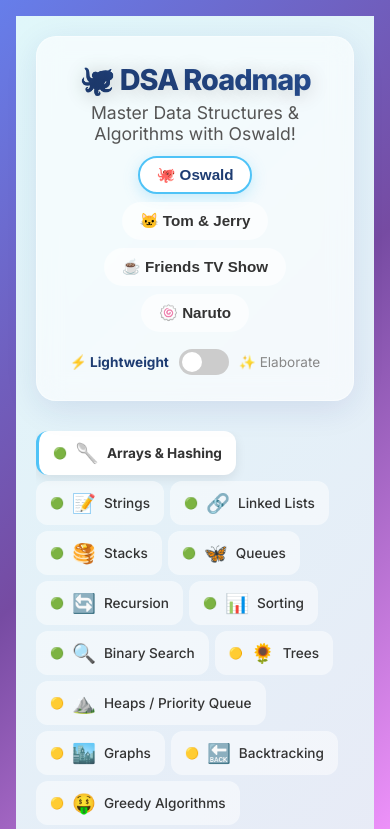
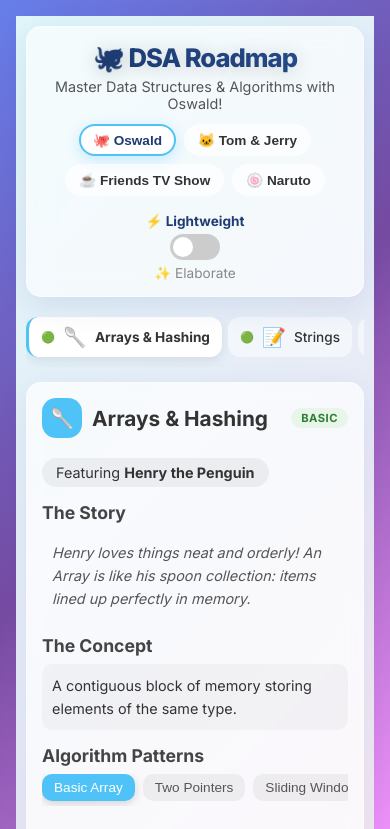
Before and after one commit to preethampoonacha/preethampoonacha.github.io, an Angular app: page /dsa-roadmap in a window 390 px wide. Shown: the top 829 px of the page. Built offline with nearby package versions, Linux system fonts and the light colour scheme; sample sign-in values are in the browser's storage.

Commit message:
style: enhance mobile responsiveness for DSA roadmap

```diff
--- a/src/app/components/dsa-roadmap/dsa-roadmap.component.css
+++ b/src/app/components/dsa-roadmap/dsa-roadmap.component.css
@@ -415,13 +415,65 @@ input:checked + .slider::before { transform: translateX(24px); }
 @keyframes float { 0%,100% { transform: translateY(0) rotate(0); } 50% { transform: translateY(-15px) rotate(10deg); } }
 
 /* ═══════════════════════════════════════════════════
-   RESPONSIVE
+   RESPONSIVE (Mobile Optimized for ~390px - 430px devices)
    ═══════════════════════════════════════════════════ */
 @media (max-width: 768px) {
-  .content-wrapper { grid-template-columns: 1fr; }
-  .sidebar { max-height: none; flex-direction: row; flex-wrap: wrap; overflow-x: auto; }
-  .nav-item { flex: 0 0 auto; white-space: nowrap; }
-  .title-container h1 { font-size: 1.8rem; }
-  .pattern-tabs { flex-wrap: nowrap; overflow-x: auto; }
-  .pattern-tab { white-space: nowrap; }
+  .roadmap-container { padding: 10px; }
+
+  .header { padding: 15px; margin-bottom: 20px; border-radius: 15px; }
+  .title-container h1 { font-size: 1.6rem; }
+  .title-container p { font-size: 0.9rem; }
+
+  .theme-btn { padding: 6px 12px; font-size: 0.85rem; }
+
+  .content-wrapper { grid-template-columns: 1fr; gap: 15px; }
+
+  /* Swipeable Sidebar */
+  .sidebar {
+    flex-direction: row; flex-wrap: nowrap;
+    overflow-x: auto; padding-bottom: 10px; max-height: none;
+    -webkit-overflow-scrolling: touch; scrollbar-width: none;
+  }
+  .sidebar::-webkit-scrollbar { display: none; }
+  .nav-item { flex: 0 0 auto; white-space: nowrap; padding: 8px 12px; }
+
+  .glass-card { padding: 15px; border-radius: 15px; }
+  .card-header { gap: 10px; flex-wrap: wrap; }
+  .card-header h2 { font-size: 1.3rem; }
+  .card-icon { width: 40px; height: 40px; font-size: 1.2rem; }
+
+  .story-text, .concept-text, .pattern-explanation { font-size: 0.9rem; padding: 10px; }
+
+  /* Swipeable Pattern Tabs */
+  .pattern-tabs {
+    flex-wrap: nowrap; overflow-x: auto; padding-bottom: 5px;
+    -webkit-overflow-scrolling: touch; scrollbar-width: none;
+  }
+  .pattern-tabs::-webkit-scrollbar { display: none; }
+  .pattern-tab { flex: 0 0 auto; white-space: nowrap; padding: 6px 12px; }
+
+  /* Scrollable Animations */
+  .animation-stage {
+    padding: 15px 10px; min-height: 100px;
+    overflow-x: auto; overflow-y: hidden;
+    -webkit-overflow-scrolling: touch; justify-content: flex-start;
+  }
+
+  /* Scale down elaborate elements slightly to fit better */
+  .elab-array, .elab-ll, .elab-stack, .elab-queue, .elab-tree, .elab-graph, .elab-sort {
+    transform: scale(0.9); transform-origin: left center;
+  }
+
+  /* Specific layout fixes for very small screens */
+  .lw-grid, .elab-grid-dp { gap: 2px; }
+  .lw-item, .elab-item, .elab-node { padding: 4px 8px; font-size: 0.8rem; }
+  .elab-emoji { font-size: 1.1rem; }
 }
+
+@media (max-width: 480px) {
+  /* iPhone 16, iQOO Neo 10R specific fine-tuning */
+  .animation-toggle { flex-direction: column; gap: 5px; }
+  .elab-array, .elab-ll, .elab-stack, .elab-queue, .elab-tree, .elab-graph, .elab-sort {
+    transform: scale(0.85);
+  }
+}
```
